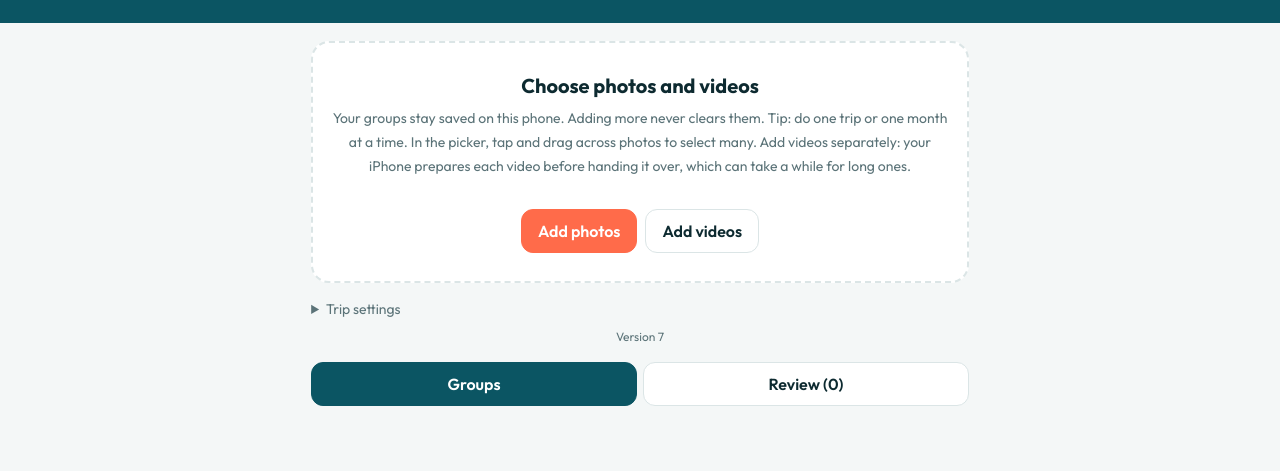
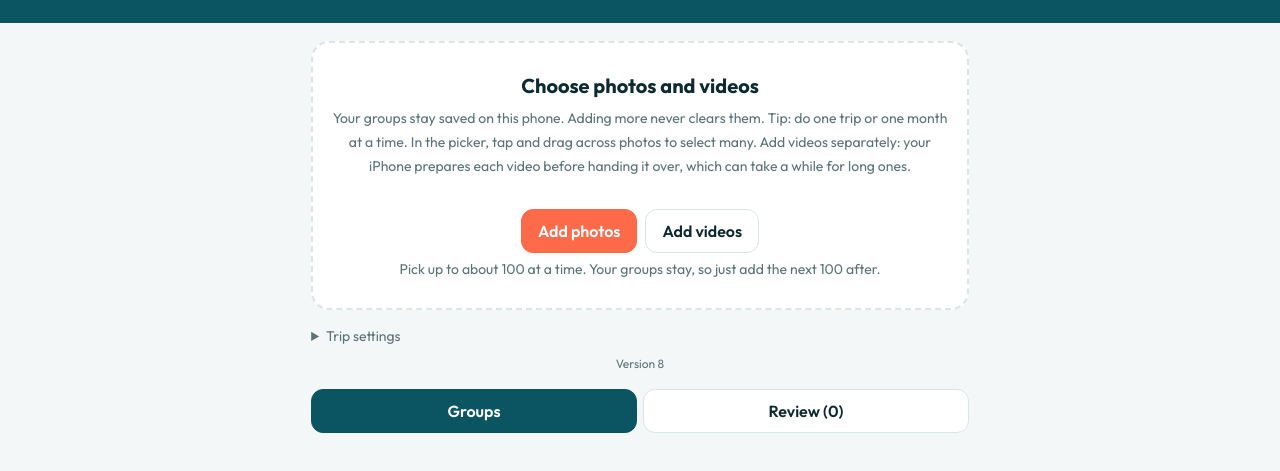
Before and after one commit to saumild/photo-sorter, a plain HTML site: page index.html in a window 1280 px wide. Shown: the part 113-584 px from the top of the page. Drawn offline with Linux system fonts and the light colour scheme.

Commit message:
Tip: pick up to about 100 photos at a time (version 8)

```diff
--- a/index.html
+++ b/index.html
@@ -77,13 +77,13 @@ button.link{border:0;background:none;color:var(--mute);text-decoration:underline
 <header><h1>Photo Sorter</h1><p>Pick photos, see them grouped into trips, swipe through the ones that need a look, then save each trip to your drive.</p></header>
 <main>
 <div class="pick" id="pick"><strong id="picktitle">Choose photos and videos</strong><span class="mute">Your groups stay saved on this phone. Adding more never clears them. Tip: do one trip or one month at a time. In the picker, tap and drag across photos to select many. Add videos separately: your iPhone prepares each video before handing it over, which can take a while for long ones.</span><br><br>
-<div class="row" style="justify-content:center"><label class="btn primary" id="pickbtn">Add photos<input id="files" type="file" accept="image/*" multiple hidden></label><label class="btn" id="pickvid">Add videos<input id="vfiles" type="file" accept="video/*" multiple hidden></label></div></div>
+<div class="row" style="justify-content:center"><label class="btn primary" id="pickbtn">Add photos<input id="files" type="file" accept="image/*" multiple hidden></label><label class="btn" id="pickvid">Add videos<input id="vfiles" type="file" accept="video/*" multiple hidden></label></div><div class="mute" style="text-align:center;margin-top:6px">Pick up to about 100 at a time. Your groups stay, so just add the next 100 after.</div></div>
 <div id="added" class="welcome" style="border:2px solid var(--coral)" hidden></div><div id="prog" hidden><div class="mute" id="progt"></div><div class="bar"><i id="progb"></i></div></div>
 <details id="opts"><summary class="mute">Trip settings</summary><div class="settings">
 <label>Counts as a trip beyond (miles from home)<input id="miles" type="number" value="5" min="1"></label>
 <label>Occasion near home: at least this many photos in one day<input id="occ" type="number" value="15" min="3"></label>
 <label>Start a new trip after this many hours with no photos<input id="gap" type="number" value="72" min="6"></label>
-</div><div class="row"><button id="regroup">Regroup</button><button id="chhome">Change home</button><button id="reset" style="color:var(--coral)">Start over</button></div></details><div class="mute" style="text-align:center;font-size:12px;margin:8px 0">Version 7</div>
+</div><div class="row"><button id="regroup">Regroup</button><button id="chhome">Change home</button><button id="reset" style="color:var(--coral)">Start over</button></div></details><div class="mute" style="text-align:center;font-size:12px;margin:8px 0">Version 8</div>
 <section id="homepick" class="trip" hidden></section>
 <nav class="tabs" id="tabs" hidden><button id="tabG" aria-selected="true">Groups</button><button id="tabR">Review</button></nav>
 <div id="summary" class="mute"></div><div class="mute" id="hint" hidden>Photo in the wrong group? Tap it (and any others), then pick where it belongs. Use "Merge into…" to combine whole groups. Swipe left in Review to send a photo to To delete.</div>
@@ -250,7 +250,7 @@ const onPick=async e=>{
 $('files').addEventListener('change',onPick);$('vfiles').addEventListener('change',onPick);
 ['files','vfiles'].forEach(id=>$(id).addEventListener('click',()=>{$('prog').hidden=false;$('progt').textContent=id==='vfiles'?'Waiting for your iPhone to prepare the videos… (long videos can take a minute)':'Waiting for the photos you pick…';$('progb').style.width='0';setTimeout(()=>{if($('progt').textContent.startsWith('Waiting'))$('prog').hidden=true},180000)}));
 ['files','vfiles'].forEach(id=>$(id).addEventListener('cancel',()=>{if(!$('progt').textContent.startsWith('Waiting'))return;$('prog').hidden=true;
-  $('added').hidden=false;$('added').innerHTML=`<b>Your iPhone didn't send the ${id==='vfiles'?'videos':'photos'}.</b><div class="mute">If you picked a lot, the iPhone can give up while it gets them ready, especially photos stored in iCloud. Try about 100 at a time. Nothing was lost, and your groups are unchanged.</div><div class="row"><button class="link" data-x="1">Hide</button></div>`}));
+  $('added').hidden=false;$('added').innerHTML=`<b>Your iPhone didn't send the ${id==='vfiles'?'videos':'photos'}.</b><div class="mute">If you picked a lot, the iPhone can give up while it gets them ready, especially photos stored in iCloud. Pick up to about 100 at a time. Nothing was lost, and your groups are unchanged.</div><div class="row"><button class="link" data-x="1">Hide</button></div>`}));
 const ROT={3:'rotate(180deg)',6:'rotate(90deg)',8:'rotate(-90deg)'};
 function flag(){
   photos.forEach(p=>p.why=[]);
```
